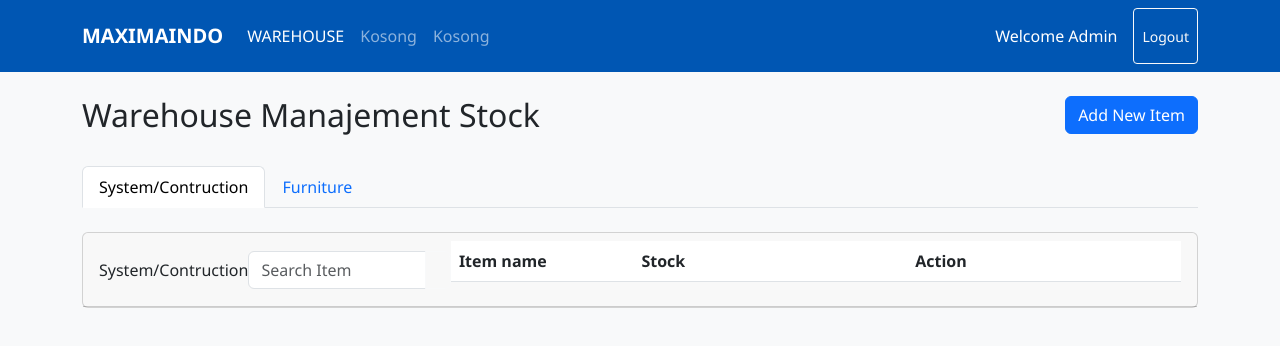
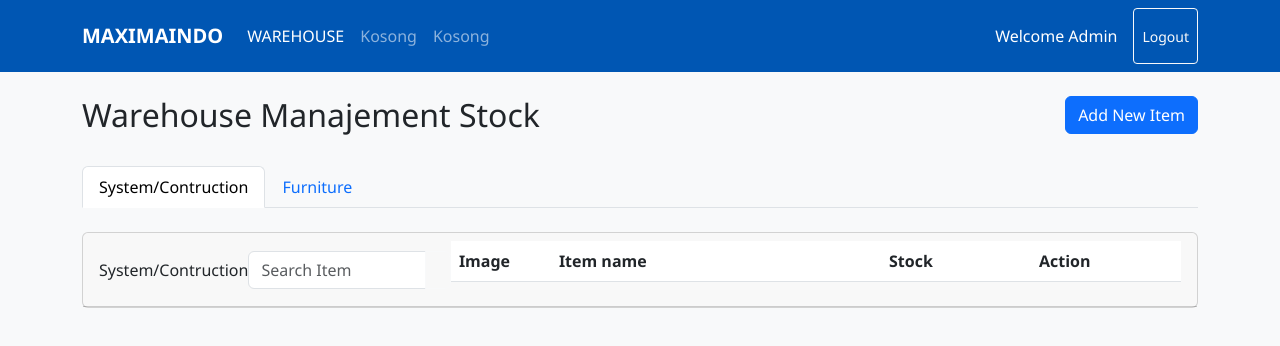
Before and after one commit to njtesterz/njtesterz.github.io, a plain HTML site: page index.html in a window 1280 px wide. Drawn offline with nearby package versions, Linux system fonts and the light colour scheme.

Commit message:
update index.html

```diff
--- a/index.html
+++ b/index.html
@@ -104,7 +104,7 @@
               <table class="table table-hover" id="systemTable">
                 <thead>
                   <tr>
-                    <th width="100px"
+                    <th width="100px">Image</th>
                     <th>Item name</th>
                     <th width="150px">Stock</th>
                     <th width="150px">Action</th>
```
